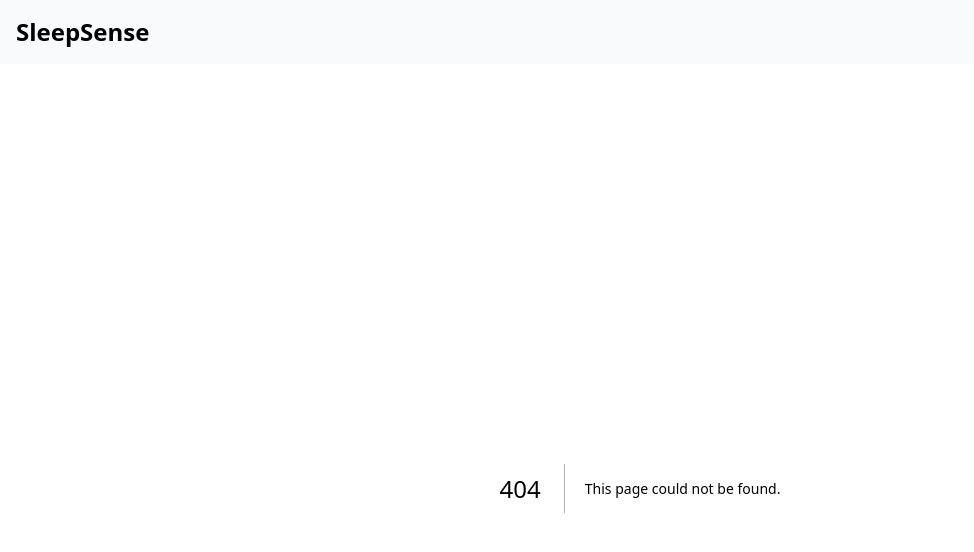
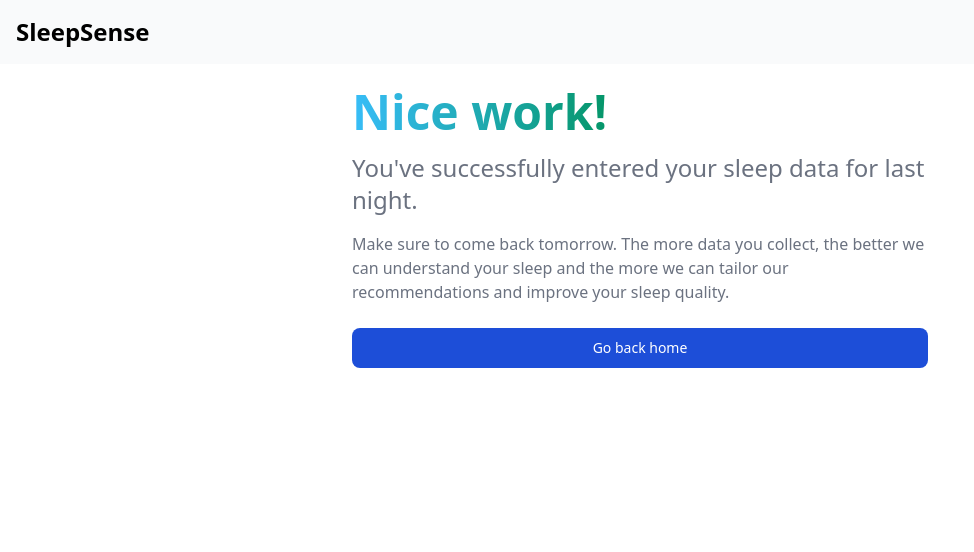
Before and after one commit to alexpricedev/sleep, a Next.js app: page /success in a window 1280 px wide. Before the commit this address had no page. Shown: the top 552 px of the page, without its empty margins (0-974 px from the left). Built offline with nearby package versions, Linux system fonts and the light colour scheme.

Commit message:
feat: added success and error pages

```diff
--- a/src/app/_components/Button.tsx
+++ b/src/app/_components/Button.tsx
@@ -1,4 +1,11 @@
 import cn from "classnames";
+
+export const buttonClassName = cn(
+  "w-full font-medium rounded-lg text-sm text-white px-5 py-2.5 me-2 mb-2",
+  "focus:ring-4 focus:ring-blue-300 focus:outline-none dark:focus:ring-blue-800",
+  "bg-blue-700 hover:bg-blue-800 dark:bg-blue-600 dark:hover:bg-blue-700",
+  "disabled:pointer-events-none disabled:opacity-30",
+);
 
 export const Button = (props: {
   disabled?: boolean;
@@ -10,12 +17,7 @@ export const Button = (props: {
   return (
     <button
       aria-disabled={disabled}
-      className={cn(
-        "w-full font-medium rounded-lg text-sm text-white px-5 py-2.5 me-2 mb-2",
-        "focus:ring-4 focus:ring-blue-300 focus:outline-none dark:focus:ring-blue-800",
-        "bg-blue-700 hover:bg-blue-800 dark:bg-blue-600 dark:hover:bg-blue-700",
-        "disabled:pointer-events-none disabled:opacity-30",
-      )}
+      className={buttonClassName}
       disabled={disabled}
       type={type}
     >
--- /dev/null
+++ b/src/app/_components/GradientText.tsx
@@ -0,0 +1,21 @@
+import cn from "classnames";
+
+export const GradientText = (props: {
+  colorWay: "green" | "red";
+  text: string;
+}) => {
+  const { colorWay, text } = props;
+
+  return (
+    <span
+      className={cn(
+        "text-transparent bg-clip-text bg-gradient-to-r",
+        colorWay === "green"
+          ? "from-sky-400 to-emerald-600"
+          : "from-orange-400 to-red-600",
+      )}
+    >
+      {text}
+    </span>
+  );
+};
--- /dev/null
+++ b/src/app/_components/LinkButton.tsx
@@ -0,0 +1,13 @@
+import cn from "classnames";
+import Link from "next/link";
+import { buttonClassName } from "./Button";
+
+export const LinkButton = (props: { text: string; href: string }) => {
+  const { text, href } = props;
+
+  return (
+    <Link className={cn(buttonClassName, "block text-center")} href={href}>
+      {text}
+    </Link>
+  );
+};
--- a/src/app/_components/Nav.tsx
+++ b/src/app/_components/Nav.tsx
@@ -2,11 +2,9 @@ import Link from "next/link";
 
 export const Nav = () => (
   <nav className="border-gray-200 bg-gray-50 dark:bg-gray-800 dark:border-gray-700">
-    <div className="max-w-screen-xl flex flex-wrap items-center justify-between mx-auto p-4">
-      <Link href="/" className="flex items-center space-x-3">
-        <span className="self-center text-2xl font-semibold whitespace-nowrap dark:text-white">
-          SleepSense
-        </span>
+    <div className="max-w-screen-xl p-4">
+      <Link href="/" className="text-2xl font-semibold dark:text-white">
+        SleepSense
       </Link>
     </div>
   </nav>
--- /dev/null
+++ b/src/app/error/page.tsx
@@ -0,0 +1,22 @@
+import { GradientText } from "../_components/GradientText";
+import { LinkButton } from "../_components/LinkButton";
+
+const ErrorPage = () => {
+  return (
+    <div className="max-w-xl m-auto">
+      <h1 className="mb-4 font-extrabold text-5xl">
+        <GradientText colorWay="red" text="There was an error" />
+      </h1>
+      <p className="text-2xl font-normal mb-4 text-gray-500 dark:text-white">
+        Something went wrong so we've not been able to save your sleep data for
+        last night.
+      </p>
+      <p className="text-md font-normal mb-6 text-gray-500 dark:text-gray-400">
+        Please go back and try again.
+      </p>
+      <LinkButton href="/" text="Go back" />
+    </div>
+  );
+};
+
+export default ErrorPage;
--- a/src/app/page.tsx
+++ b/src/app/page.tsx
@@ -4,10 +4,14 @@ import { SleepScoreInput } from "./_components/SleepScopeInput";
 import { SubmitButton } from "./_components/SubmitButton";
 import { addDailyEntries } from "./_actions";
 import { eventsOptions, feelingOptions, userOptions } from "./_options";
+import { GradientText } from "./_components/GradientText";
 
 const HomePage = () => {
   return (
     <div className="max-w-xl m-auto">
+      <p className="text-xl font-bold mb-4">
+        <GradientText colorWay="green" text={new Date().toDateString()} />
+      </p>
       <form action={addDailyEntries}>
         <div className="mb-4">
           <SingleOptionSelect
--- /dev/null
+++ b/src/app/success/page.tsx
@@ -0,0 +1,23 @@
+import { GradientText } from "../_components/GradientText";
+import { LinkButton } from "../_components/LinkButton";
+
+const SuccessPage = () => {
+  return (
+    <div className="max-w-xl m-auto">
+      <h1 className="mb-4 font-extrabold text-5xl">
+        <GradientText colorWay="green" text="Nice work!" />
+      </h1>
+      <p className="text-2xl font-normal mb-4 text-gray-500 dark:text-white">
+        You've successfully entered your sleep data for last night.
+      </p>
+      <p className="text-md font-normal mb-6 text-gray-500 dark:text-gray-400">
+        Make sure to come back tomorrow. The more data you collect, the better
+        we can understand your sleep and the more we can tailor our
+        recommendations and improve your sleep quality.
+      </p>
+      <LinkButton href="/" text="Go back home" />
+    </div>
+  );
+};
+
+export default SuccessPage;
```
